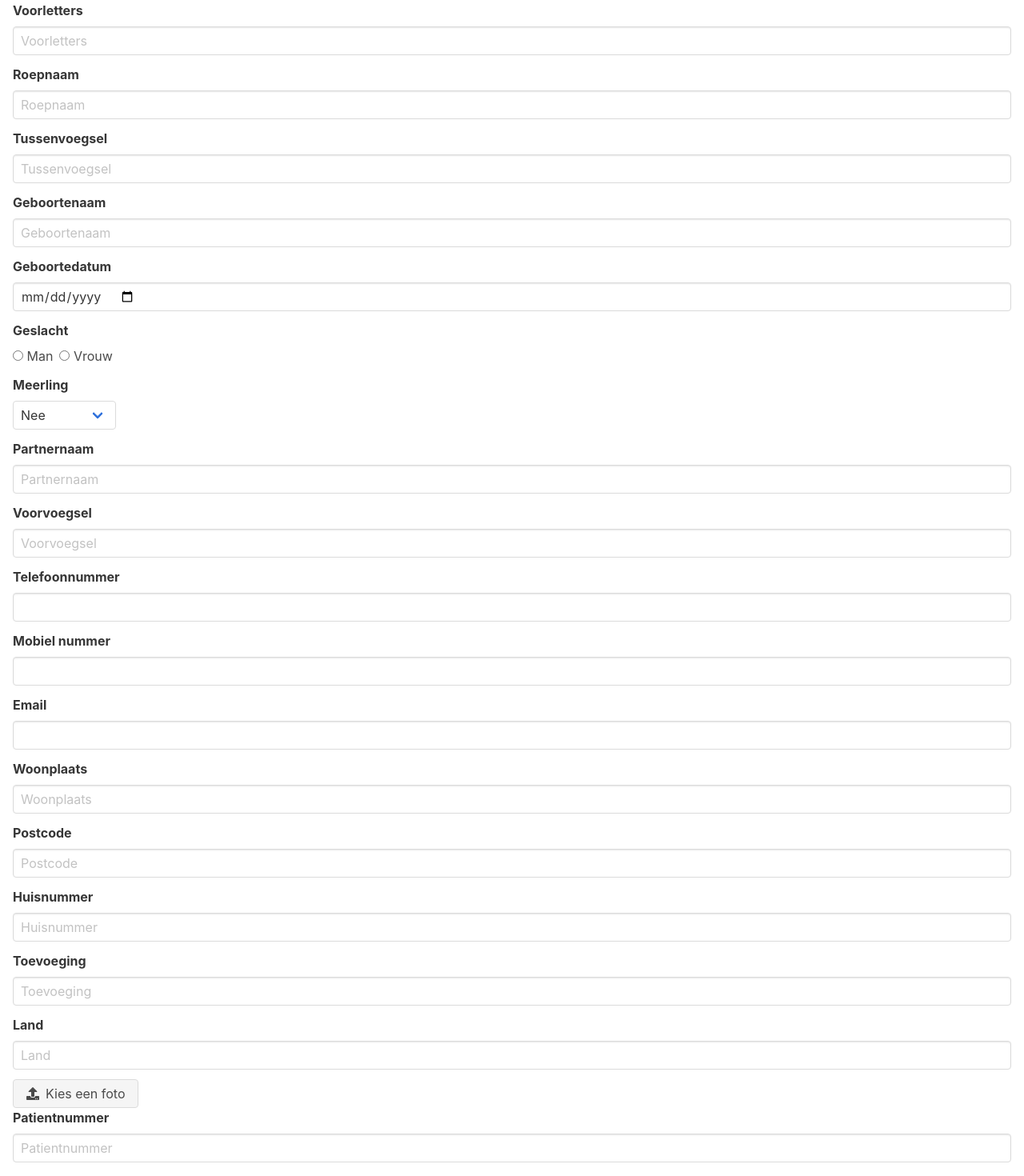
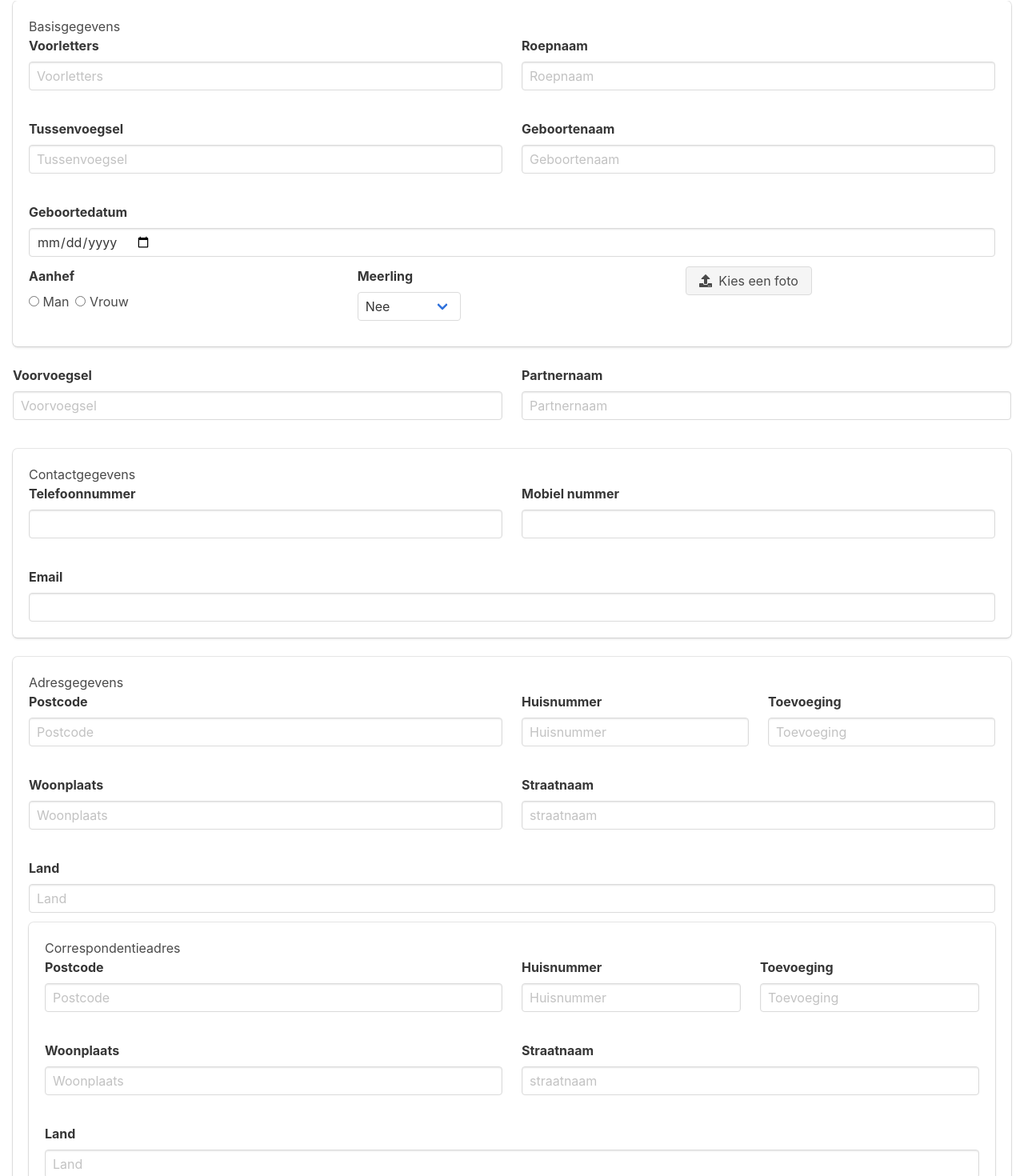
Before and after one commit to BobLuursema/dhh2018, a Vue app in the folder frontend/: page /#/aanmelden in a window 1280 px wide. Shown: the part 67-1537 px from the top of the page at 80% size. Built offline with nearby package versions, Linux system fonts and the light colour scheme.

Commit message:
New layout

```diff
--- a/frontend/src/components/umc-form.vue
+++ b/frontend/src/components/umc-form.vue
@@ -1,32 +1,44 @@
 <template>
     <form method="post">
 
-        <div class="field">
+        <div class="box">
+
+            <h2>Basisgegevens</h2>
+
+            <div class="columns is-mobile">
+
+                <div class="field column ">
                     <label class="label">Voorletters</label>
                     <div class="control">
                         <input v-model="info.voorletters" class="input" type="text" placeholder="Voorletters">
                     </div>
                 </div>
 
-        <div class="field">
+                <div class="field column">
                     <label class="label">Roepnaam</label>
                     <div class="control">
                         <input v-model="info.roepnaam" class="input" type="text" placeholder="Roepnaam">
                     </div>
                 </div>
 
-        <div class="field">
+            </div>
+
+            <div class="columns is-mobile">
+
+                <div class="field column">
                     <label class="label">Tussenvoegsel</label>
                     <div class="control">
                         <input v-model="info.voorvoegsel" class="input" type="text" placeholder="Tussenvoegsel">
                     </div>
                 </div>
 
-        <div class="field">
+                <div class="field column">
                     <label class="label">Geboortenaam</label>
                     <div class="control">
                         <input v-model="info.geboortenaam" class="input" type="text" placeholder="Geboortenaam">
                     </div>
+                </div>
+
             </div>
 
             <div class="field">
@@ -36,8 +48,10 @@
                 </div>
             </div>
 
-        <div class="field">
-            <label class="label">Geslacht</label>
+            <div class="columns is-mobile">
+
+                <div class="field column">
+                    <label class="label">Aanhef</label>
                     <div class="control">
                         <label class="radio">
                             <input type="radio" value="man" v-model="info.geslacht">
@@ -50,7 +64,7 @@
                     </div>
                 </div>
 
-        <div class="field">
+                <div class="field column">
                     <label class="label">Meerling</label>
                     <div class="select">
                         <select v-model="info.meerling">
@@ -61,77 +75,7 @@
                     </div>
                 </div>
 
-        <div class="field">
-            <label class="label">Partnernaam</label>
-            <div class="control">
-                <input v-model="info.partnernaam" class="input" type="text" placeholder="Partnernaam">
-            </div>
-        </div>
-
-        <div class="field">
-            <label class="label">Voorvoegsel</label>
-            <div class="control">
-                <input v-model="info.voorvoegsel_partnernaam" class="input" type="text" placeholder="Voorvoegsel">
-            </div>
-        </div>
-
-        <div class="field">
-            <label class="label">Telefoonnummer</label>
-            <div class="control">
-                <input v-model="info.telefoon" class="input" type="tel">
-            </div>
-        </div>
-
-        <div class="field">
-            <label class="label">Mobiel nummer</label>
-            <div class="control">
-                <input v-model="info.mobiel" class="input" type="tel">
-            </div>
-        </div>
-
-        <div class="field">
-            <label class="label">Email</label>
-            <div class="control">
-                <input v-model="info.email" class="input" type="email">
-            </div>
-        </div>
-
-        <div class="field">
-            <label class="label">Woonplaats</label>
-            <div class="control">
-                <input v-model="info.woonplaats" class="input" type="text" placeholder="Woonplaats">
-            </div>
-        </div>
-
-        <div class="field">
-            <label class="label">Postcode</label>
-            <div class="control">
-                <input v-model="info.postcode" class="input" type="text" placeholder="Postcode">
-            </div>
-        </div>
-
-        <div class="field">
-            <label class="label">Huisnummer</label>
-            <div class="control">
-                <input v-model="info.huisnummer" class="input" type="text" placeholder="Huisnummer">
-            </div>
-        </div>
-
-        <div class="field">
-            <label class="label">Toevoeging</label>
-            <div class="control">
-                <input v-model="info.toevoeging" class="input" type="text" placeholder="Toevoeging">
-            </div>
-        </div>
-
-        <div class="field">
-            <label class="label">Land</label>
-            <div class="control">
-                <input v-model="info.land" class="input" type="text" placeholder="Land">
-            </div>
-        </div>
-
-        <div class="file">
+                <div class="file field column">
                     <label class="file-label">
                         <input class="file-input" type="file">
                         <span class="file-cta">
@@ -143,6 +87,171 @@
                             </span>
                         </span>
                     </label>
+                </div>
+
+            </div>
+
+        </div>
+
+        <div class="columns is-mobile">
+
+            <div class="field column">
+                <label class="label">Voorvoegsel</label>
+                <div class="control">
+                    <input v-model="info.voorvoegsel_partnernaam" class="input" type="text" placeholder="Voorvoegsel">
+                </div>
+            </div>
+
+            <div class="field column">
+                <label class="label">Partnernaam</label>
+                <div class="control">
+                    <input v-model="info.partnernaam" class="input" type="text" placeholder="Partnernaam">
+                </div>
+            </div>
+
+        </div>
+
+        <div class="box">
+
+            <h2>Contactgegevens</h2>
+
+            <div class="columns is-mobile">
+
+                <div class="field column">
+                    <label class="label">Telefoonnummer</label>
+                    <div class="control">
+                        <input v-model="info.telefoon" class="input" type="tel">
+                    </div>
+                </div>
+
+                <div class="field column">
+                    <label class="label">Mobiel nummer</label>
+                    <div class="control">
+                        <input v-model="info.mobiel" class="input" type="tel">
+                    </div>
+                </div>
+
+            </div>
+
+            <div class="field">
+                <label class="label">Email</label>
+                <div class="control">
+                    <input v-model="info.email" class="input" type="email">
+                </div>
+            </div>
+
+        </div>
+
+        <div class="box">
+
+            <h2>Adresgegevens</h2>
+
+            <div class="columns is-mobile">
+
+                <div class="field column is-half">
+                    <label class="label">Postcode</label>
+                    <div class="control">
+                        <input v-model="info.postcode" class="input" type="text" placeholder="Postcode">
+                    </div>
+                </div>
+
+                <div class="field column">
+                    <label class="label">Huisnummer</label>
+                    <div class="control">
+                        <input v-model="info.huisnummer" class="input" type="text" placeholder="Huisnummer">
+                    </div>
+                </div>
+
+                <div class="field column">
+                    <label class="label">Toevoeging</label>
+                    <div class="control">
+                        <input v-model="info.toevoeging" class="input" type="text" placeholder="Toevoeging">
+                    </div>
+                </div>
+
+            </div>
+
+            <div class="columns is-mobile">
+
+                <div class="field column">
+                    <label class="label">Woonplaats</label>
+                    <div class="control">
+                        <input v-model="info.woonplaats" class="input" type="text" placeholder="Woonplaats">
+                    </div>
+                </div>
+
+                <div class="field column">
+                    <label class="label">Straatnaam</label>
+                    <div class="control">
+                        <input v-model="info.straatnaam" class="input" type="text" placeholder="straatnaam">
+                    </div>
+                </div>
+
+            </div>
+
+            <div class="field">
+                <label class="label">Land</label>
+                <div class="control">
+                    <input v-model="info.land" class="input" type="text" placeholder="Land">
+                </div>
+            </div>
+
+            <div class="box">
+
+                <h2>Correspondentieadres</h2>
+
+                <div class="columns is-mobile">
+
+                    <div class="field column is-half">
+                        <label class="label">Postcode</label>
+                        <div class="control">
+                            <input v-model="info.cor_postcode" class="input" type="text" placeholder="Postcode">
+                        </div>
+                    </div>
+
+                    <div class="field column">
+                        <label class="label">Huisnummer</label>
+                        <div class="control">
+                            <input v-model="info.cor_huisnummer" class="input" type="text" placeholder="Huisnummer">
+                        </div>
+                    </div>
+
+                    <div class="field column">
+                        <label class="label">Toevoeging</label>
+                        <div class="control">
+                            <input v-model="info.cor_toevoeging" class="input" type="text" placeholder="Toevoeging">
+                        </div>
+                    </div>
+
+                </div>
+
+                <div class="columns is-mobile">
+
+                    <div class="field column">
+                        <label class="label">Woonplaats</label>
+                        <div class="control">
+                            <input v-model="info.cor_woonplaats" class="input" type="text" placeholder="Woonplaats">
+                        </div>
+                    </div>
+
+                    <div class="field column">
+                        <label class="label">Straatnaam</label>
+                        <div class="control">
+                            <input v-model="info.cor_straatnaam" class="input" type="text" placeholder="straatnaam">
+                        </div>
+                    </div>
+
+                </div>
+
+                <div class="field">
+                    <label class="label">Land</label>
+                    <div class="control">
+                        <input v-model="info.cor_land" class="input" type="text" placeholder="Land">
+                    </div>
+                </div>
+
+            </div>
+
         </div>
 
         <div class="field">
@@ -214,14 +323,25 @@ export default {
             meerling: 'Nee',
             partnernaam: '',
             voorvoegsel_partnernaam: '',
+
             telefoon: '',
             mobiel: '',
             email: '',
+
             woonplaats: '',
+            straatnaam: '',
             postcode: '',
             huisnummer: null,
             toevoeging: '',
             land: '',
+
+            cor_woonplaats: '',
+            cor_straatnaam: '',
+            cor_postcode: '',
+            cor_huisnummer: null,
+            cor_toevoeging: '',
+            cor_land: '',
+
             foto: '',
             patientnummer: null,
             correspondentie_adres: '',
```
Lines whose indentation alone changed are shown as unchanged.
